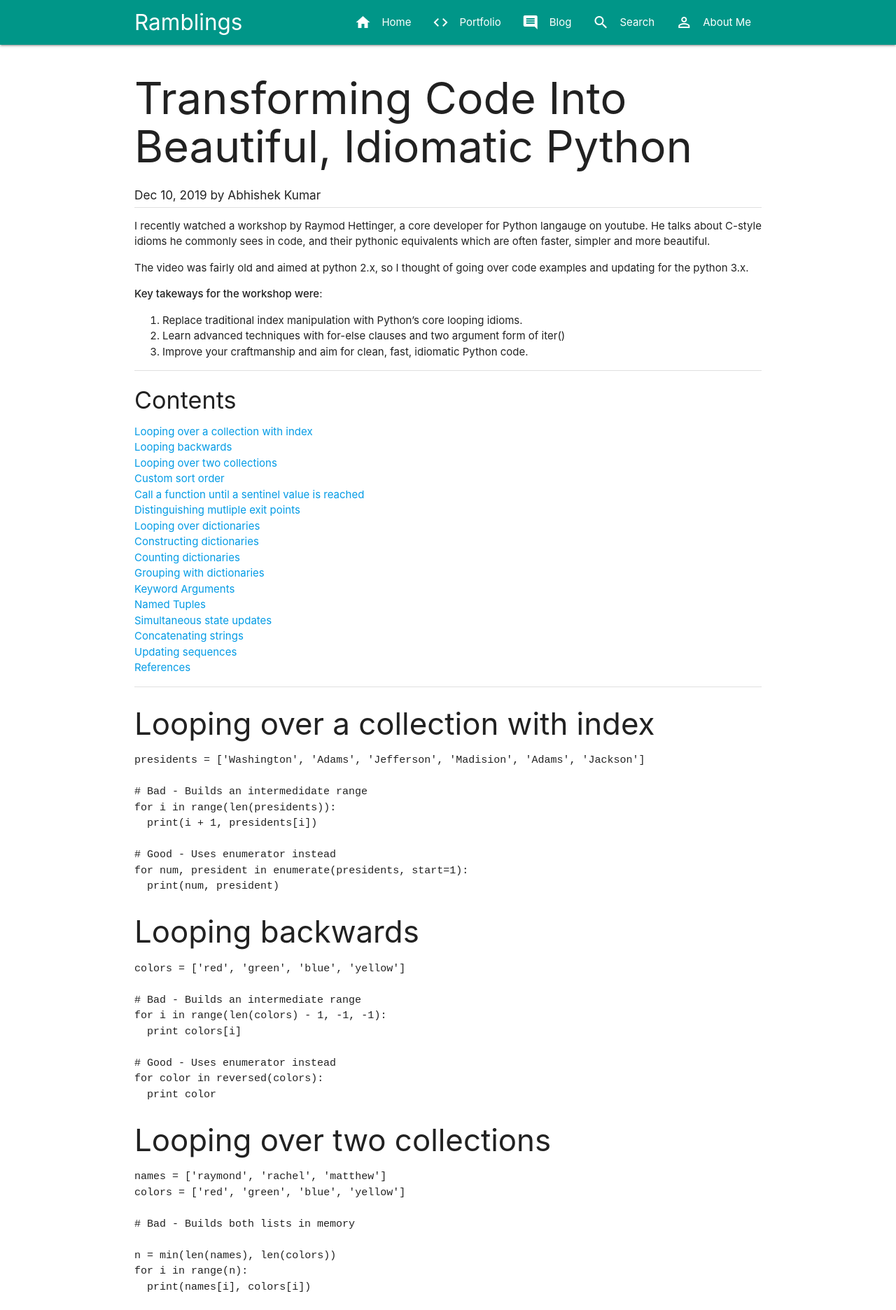
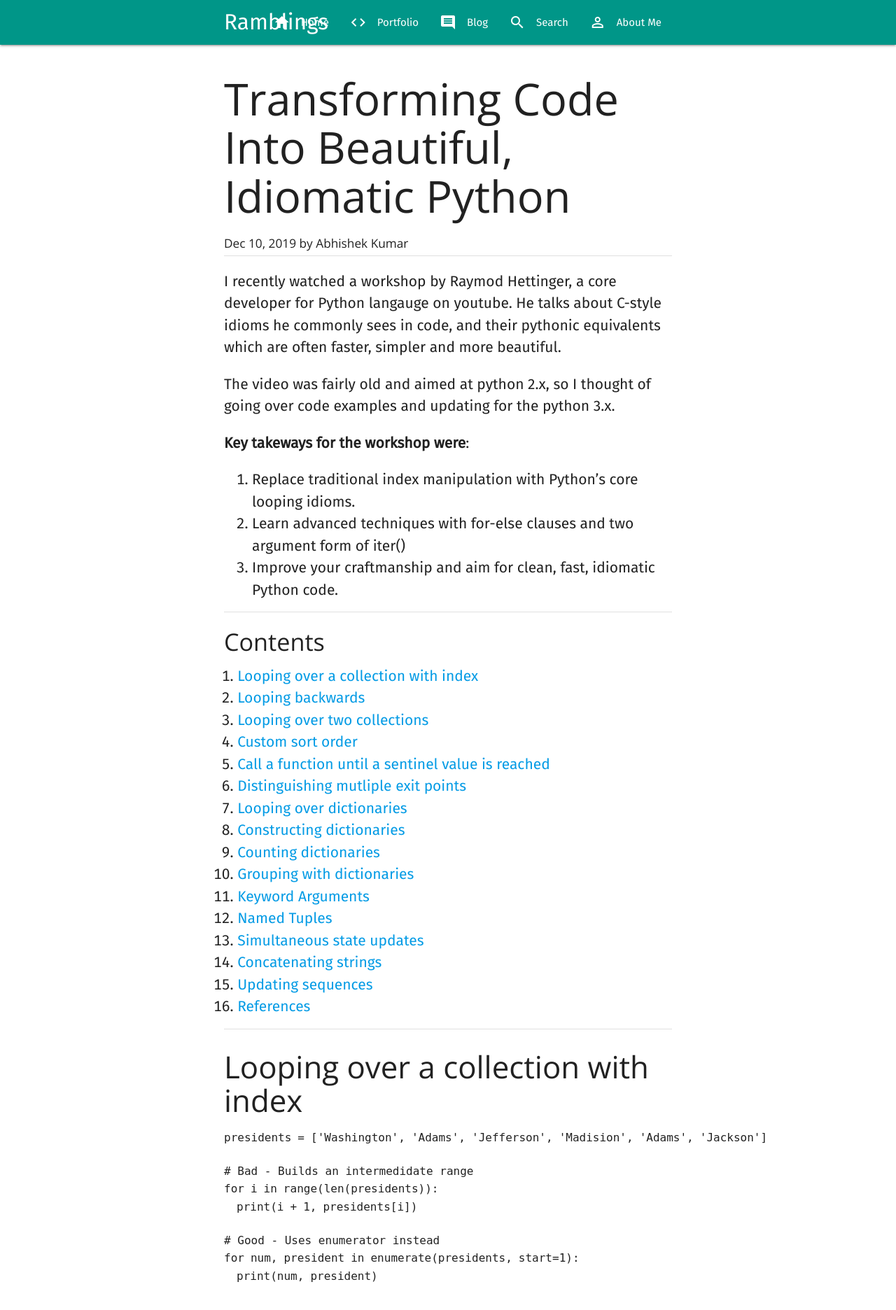
Before and after one commit to abhishekkumar2718/abhishekkumar2718.github.io, a Jekyll site: the page built from _posts/2019-12-10-Idiomatic-Python.md, in a window 1280 px wide. Shown: the top 1872 px of the page at 70% size. Built offline with Jekyll 4.4.1, drawn with Linux system fonts in a browser that asks for light colours.

Commit message:
Add Typographic changes

```diff
--- a/_includes/head.html
+++ b/_includes/head.html
@@ -8,14 +8,13 @@
   <link href="https://fonts.googleapis.com/icon?family=Material+Icons" rel="stylesheet">
   <script src="https://code.jquery.com/jquery-3.4.1.min.js" integrity="sha256-CSXorXvZcTkaix6Yvo6HppcZGetbYMGWSFlBw8HfCJo=" crossorigin="anonymous"></script>
   <script src="https://cdnjs.cloudflare.com/ajax/libs/materialize/1.0.0/js/materialize.min.js"></script>
-
+  <link href="https://fonts.googleapis.com/css?family=Fira+Sans|Open+Sans&display=swap" rel="stylesheet">
+  <link rel="stylesheet" href="/assets/css/main.css">
 
   {%- seo --%}
   {%- feed_meta -%}
 
   <link href='https://abhishekkumar2718.github.io/feed.xml' rel='alternate' type='application/atom+xml'>
-
-
   <link rel="apple-touch-icon" sizes="180x180" href="/apple-touch-icon.png">
   <link rel="icon" type="image/png" sizes="32x32" href="/favicon-32x32.png">
   <link rel="icon" type="image/png" sizes="16x16" href="/favicon-16x16.png">
--- a/assets/css/main.scss
+++ b/assets/css/main.scss
@@ -1,2 +1,42 @@
 ---
 ---
+
+h1, h2, h3, h4, h5, h6, span {
+  font-family: 'Open Sans', sans-serif;
+}
+
+code > span {
+  font-family: 'Monospace', sans-serif;
+  font-size: 16px;
+}
+
+li, p, a {
+  font-family: 'Fira Sans', sans-serif;
+  font-size: 21px;
+}
+
+@media only screen and (min-width: 768px){
+  .container {
+    width: 50%;
+  }
+}
+
+strong {
+  font-weight: bold;
+}
+
+#markdown-toc {
+  padding-left: 3%;
+}
+
+#markdown-toc > li {
+  list-style-type: decimal;
+}
+
+#markdown-toc > li > ul {
+  padding-left: 3%;
+}
+
+#markdown-toc > li > ul > li {
+  list-style-type: lower-latin;
+}
```
